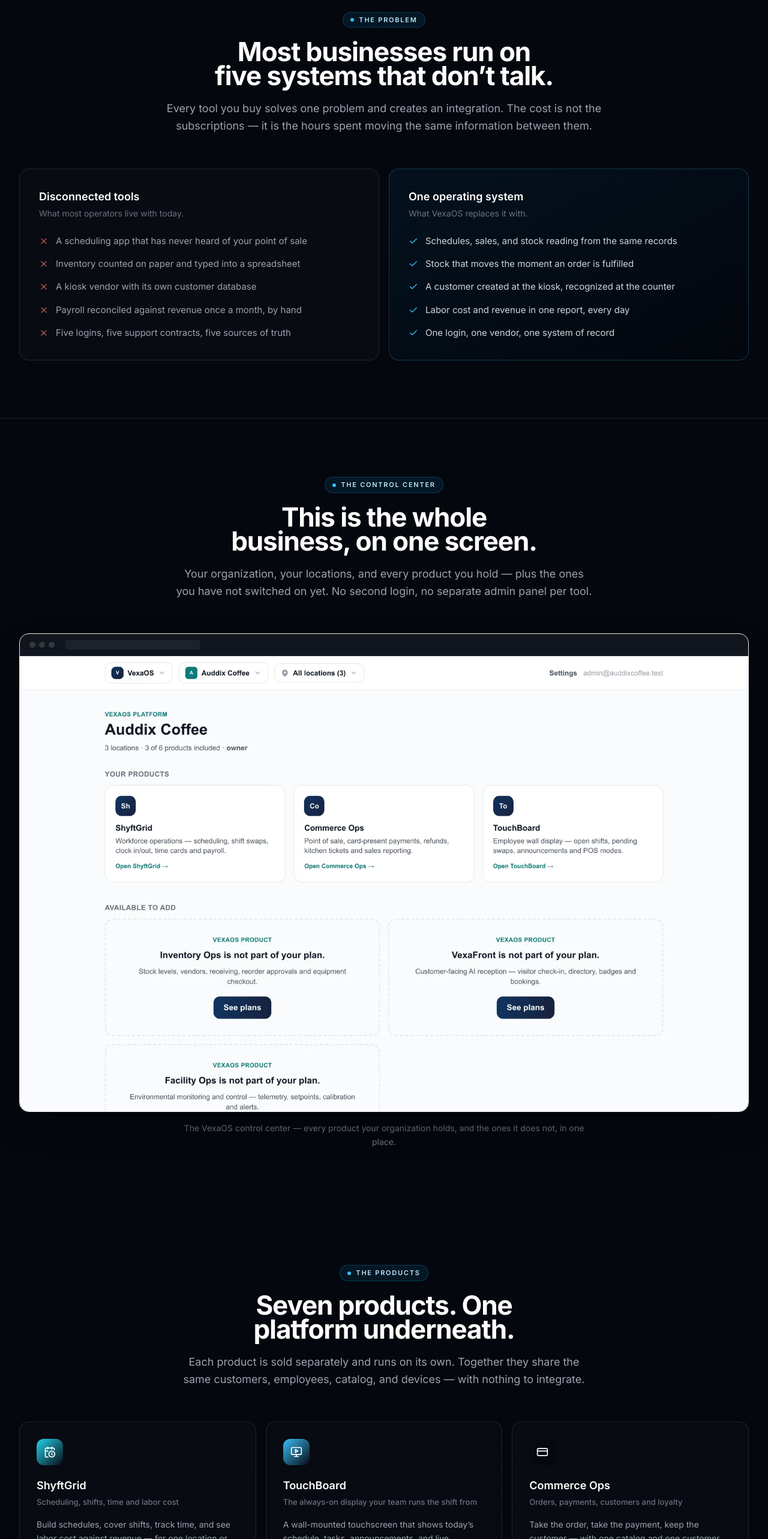
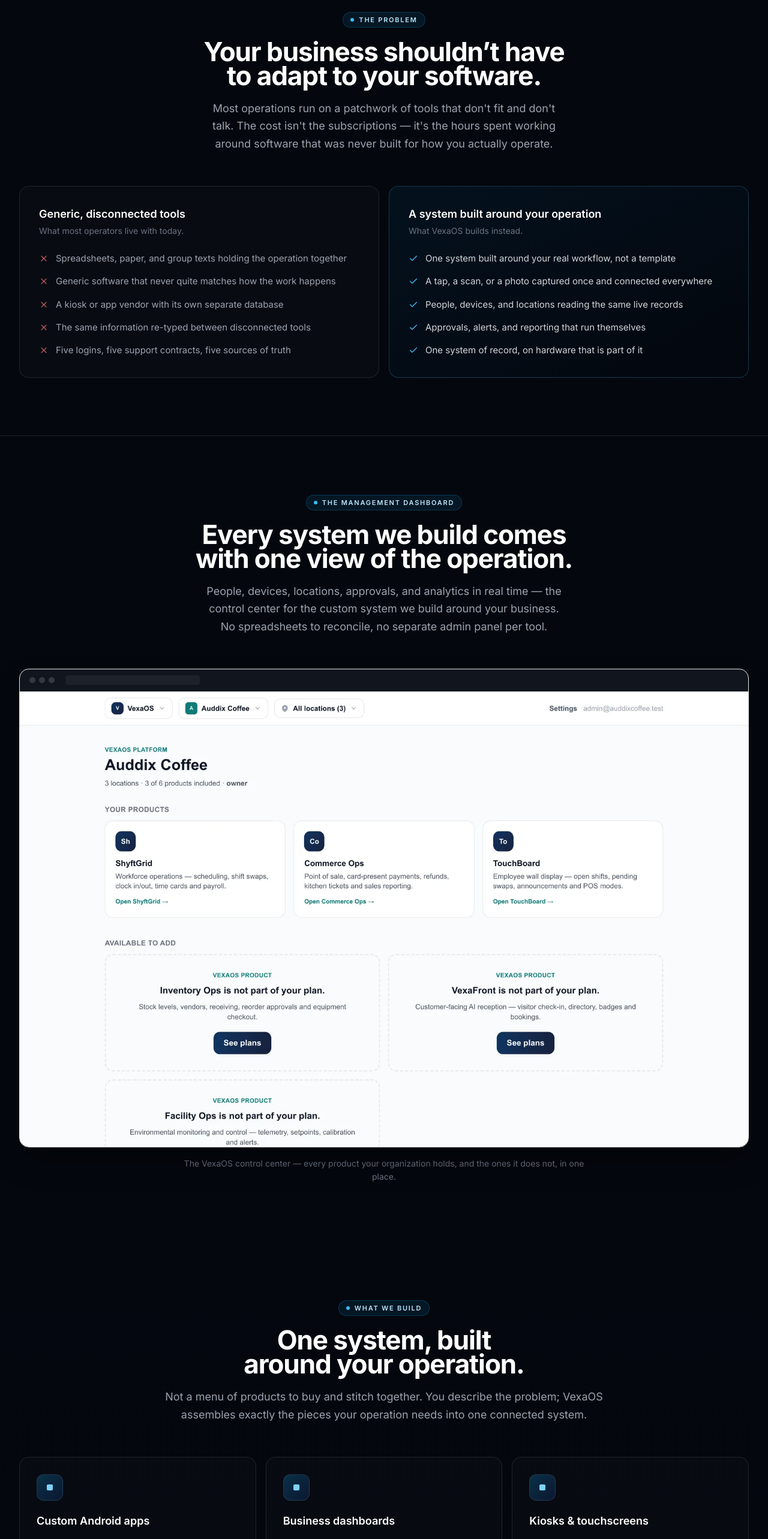
Before and after one commit to PulseTV-llc/dariushenryresume, a Next.js app: page / in a window 1280 px wide. Shown: the part 1689-4255 px from the top of the page at 60% size. Built offline with nearby package versions, Linux system fonts and the light colour scheme.

Commit message:
Reposition full homepage to custom business systems

```diff
--- a/components/home/HomeSections.tsx
+++ b/components/home/HomeSections.tsx
@@ -9,26 +9,19 @@
   SecondaryButton,
 } from '@/components/site/Section';
 import { SCREENS } from '@/lib/screens';
-import {
-  PRODUCTS,
-  VERTICALS,
-  OUTCOMES,
-  PLATFORM_PILLARS,
-  HARDWARE_LEASE,
-  TOUCHBOARD_PRICING_STATEMENT,
-} from '@/lib/vexaos';
+import { VERTICALS, OUTCOMES, PLATFORM_PILLARS } from '@/lib/vexaos';
 
 /* -------------------------------------------------------------- */
-/* 0 — The control center (product proof)                         */
+/* 0 — The management dashboard (proof)                           */
 /* -------------------------------------------------------------- */
 
 export function ControlCenterSection() {
   return (
     <Section className="border-t border-white/10">
       <SectionHeading
-        eyebrow="The control center"
-        title="This is the whole business, on one screen."
-        subtitle="Your organization, your locations, and every product you hold — plus the ones you have not switched on yet. No second login, no separate admin panel per tool."
+        eyebrow="The management dashboard"
+        title="Every system we build comes with one view of the operation."
+        subtitle="People, devices, locations, approvals, and analytics in real time — the control center for the custom system we build around your business. No spreadsheets to reconcile, no separate admin panel per tool."
       />
       <ScreenshotFrame shot={SCREENS.vexaosHome} priority sizes="(min-width: 1024px) 70vw, 100vw" />
     </Section>
@@ -40,19 +33,19 @@
 /* -------------------------------------------------------------- */
 
 const DISCONNECTED = [
-  'A scheduling app that has never heard of your point of sale',
-  'Inventory counted on paper and typed into a spreadsheet',
-  'A kiosk vendor with its own customer database',
-  'Payroll reconciled against revenue once a month, by hand',
+  'Spreadsheets, paper, and group texts holding the operation together',
+  'Generic software that never quite matches how the work happens',
+  'A kiosk or app vendor with its own separate database',
+  'The same information re-typed between disconnected tools',
   'Five logins, five support contracts, five sources of truth',
 ];
 
 const CONNECTED = [
-  'Schedules, sales, and stock reading from the same records',
-  'Stock that moves the moment an order is fulfilled',
-  'A customer created at the kiosk, recognized at the counter',
-  'Labor cost and revenue in one report, every day',
-  'One login, one vendor, one system of record',
+  'One system built around your real workflow, not a template',
+  'A tap, a scan, or a photo captured once and connected everywhere',
+  'People, devices, and locations reading the same live records',
+  'Approvals, alerts, and reporting that run themselves',
+  'One system of record, on hardware that is part of it',
 ];
 
 export function ProblemSection() {
@@ -60,12 +53,12 @@
     <Section className="border-t border-white/10">
       <SectionHeading
         eyebrow="The problem"
-        title={<>Most businesses run on five systems that don’t talk.</>}
-        subtitle="Every tool you buy solves one problem and creates an integration. The cost is not the subscriptions — it is the hours spent moving the same information between them."
+        title={<>Your business shouldn&rsquo;t have to adapt to your software.</>}
+        subtitle="Most operations run on a patchwork of tools that don't fit and don't talk. The cost isn't the subscriptions — it's the hours spent working around software that was never built for how you actually operate."
       />
       <div className="grid gap-4 lg:grid-cols-2">
         <div className="rounded-2xl border border-white/10 bg-white/[0.02] p-7 sm:p-8">
-          <h3 className="text-lg font-semibold text-white mb-1">Disconnected tools</h3>
+          <h3 className="text-lg font-semibold text-white mb-1">Generic, disconnected tools</h3>
           <p className="text-sm text-gray-500 mb-6">What most operators live with today.</p>
           <ul className="space-y-3.5">
             {DISCONNECTED.map((d) => (
@@ -77,8 +70,8 @@
           </ul>
         </div>
         <div className="rounded-2xl border border-sky-400/25 bg-gradient-to-br from-sky-500/[0.07] to-transparent p-7 sm:p-8">
-          <h3 className="text-lg font-semibold text-white mb-1">One operating system</h3>
-          <p className="text-sm text-gray-500 mb-6">What VexaOS replaces it with.</p>
+          <h3 className="text-lg font-semibold text-white mb-1">A system built around your operation</h3>
+          <p className="text-sm text-gray-500 mb-6">What VexaOS builds instead.</p>
           <ul className="space-y-3.5">
             {CONNECTED.map((c) => (
               <li key={c} className="flex items-start gap-3 text-[15px] text-gray-300 leading-relaxed">
@@ -94,73 +87,62 @@
 }
 
 /* -------------------------------------------------------------- */
-/* 2 — Product grid                                               */
+/* 2 — What we build (outcomes, NOT product SKUs)                 */
 /* -------------------------------------------------------------- */
+
+const WHAT_WE_BUILD: [string, string][] = [
+  ['Custom Android apps', 'Employee apps, field apps, dedicated tablets, and operational tools.'],
+  ['Business dashboards', 'Real-time management for schedules, inventory, approvals, and analytics.'],
+  ['Kiosks & touchscreens', 'Employee terminals, customer kiosks, check-in, and dedicated displays.'],
+  ['NFC, QR & barcode', 'Tap-to-identify clock-in, scanning, and connected hardware.'],
+  ['Workflow automation', 'Replace paperwork, spreadsheets, and manual approvals with connected flows.'],
+  ['Custom integrations', 'Connect the software you already use with APIs, webhooks, and databases.'],
+];
 
 export function ProductsSection() {
   return (
-    <Section id="products" className="bg-gradient-to-b from-transparent to-[#03060c]">
+    <Section id="what-we-build" className="bg-gradient-to-b from-transparent to-[#03060c]">
       <SectionHeading
-        eyebrow="The products"
-        title="Seven products. One platform underneath."
-        subtitle="Each product is sold separately and runs on its own. Together they share the same customers, employees, catalog, and devices — with nothing to integrate."
+        eyebrow="What we build"
+        title="One system, built around your operation."
+        subtitle="Not a menu of products to buy and stitch together. You describe the problem; VexaOS assembles exactly the pieces your operation needs into one connected system."
       />
       <div className="grid gap-4 sm:grid-cols-2 lg:grid-cols-3">
-        {PRODUCTS.map((p) => (
-          <Link
-            key={p.slug}
-            href={`/products/${p.slug}`}
-            className="group flex flex-col rounded-2xl border border-white/10 bg-white/[0.02] p-6 sm:p-7 hover:border-white/20 hover:bg-white/[0.04] transition-colors"
+        {WHAT_WE_BUILD.map(([t, d]) => (
+          <div
+            key={t}
+            className="flex flex-col rounded-2xl border border-white/10 bg-white/[0.02] p-6 sm:p-7"
           >
-            <span
-              className={`inline-flex w-11 h-11 rounded-xl bg-gradient-to-br ${p.accent} items-center justify-center`}
-            >
-              <Icon name={p.icon} className="w-5 h-5 text-white" strokeWidth={2} />
+            <span className="inline-flex w-11 h-11 rounded-xl bg-gradient-to-br from-sky-500/25 to-blue-600/15 border border-white/10 items-center justify-center">
+              <span className="w-2.5 h-2.5 rounded-sm bg-sky-300" />
             </span>
-            <h3 className="mt-5 text-lg font-semibold text-white">{p.name}</h3>
-            <p className="mt-1 text-[13px] font-medium text-gray-500">{p.role}</p>
-            <p className="mt-4 text-sm text-gray-400 leading-relaxed flex-1">{p.summary}</p>
-            <span className="mt-6 inline-flex items-center gap-1.5 text-sm font-semibold text-sky-300 group-hover:gap-2.5 transition-all">
-              Explore {p.name}
-              <ArrowRight className="w-4 h-4" />
-            </span>
-          </Link>
+            <h3 className="mt-5 text-lg font-semibold text-white">{t}</h3>
+            <p className="mt-3 text-sm text-gray-400 leading-relaxed flex-1">{d}</p>
+          </div>
         ))}
-
-        <div className="flex flex-col justify-center rounded-2xl border border-dashed border-white/15 bg-white/[0.01] p-6 sm:p-7">
-          <PoweredByBadge className="self-start" />
-          <p className="mt-4 text-sm text-gray-400 leading-relaxed">
-            Start with one product and add the rest when you are ready. Because they share the
-            platform, adding a product is a switch — not a migration.
-          </p>
-          <SecondaryButton href="/products" className="mt-6 w-full text-sm py-3">
-            Compare all products
-          </SecondaryButton>
-        </div>
       </div>
-
-      <div className="mt-16">
-        <ScreenshotFrame
-          shot={SCREENS.productSwitcher}
-          sizes="(min-width: 1024px) 60vw, 100vw"
-          className="max-w-4xl mx-auto"
-        />
+      <div className="mt-10 flex flex-col sm:flex-row items-center justify-center gap-3">
+        <SecondaryButton href="/what-we-build">
+          Explore what we build
+          <ArrowRight className="w-4 h-4" />
+        </SecondaryButton>
+        <SecondaryButton href="/systems">See real system examples</SecondaryButton>
       </div>
     </Section>
   );
 }
 
 /* -------------------------------------------------------------- */
-/* 3 — Platform                                                   */
+/* 3 — Built on VexaOS (reusable infrastructure)                 */
 /* -------------------------------------------------------------- */
 
 export function PlatformSection() {
   return (
     <Section className="border-t border-white/10">
       <SectionHeading
-        eyebrow="The platform"
-        title="What makes them one system instead of seven."
-        subtitle="VexaOS is not a bundle. It is a shared foundation the products are built on — which is why data never has to be synced between them."
+        eyebrow="Built on VexaOS"
+        title="Custom for you. Built on proven infrastructure."
+        subtitle="We don't start every project from zero. Reusable platform components — identity, workforce, forms, inventory, displays, notifications, dashboards, and integrations — let us build sophisticated custom systems faster. This is the technology underneath your system, not products you shop for."
       />
       <div className="grid gap-4 sm:grid-cols-2 lg:grid-cols-3">
         {PLATFORM_PILLARS.slice(0, 6).map((pillar) => (
@@ -177,8 +159,8 @@
         ))}
       </div>
       <div className="mt-10 text-center">
-        <SecondaryButton href="/platform">
-          Read the platform overview
+        <SecondaryButton href="/how-it-works">
+          See how it works
           <ArrowRight className="w-4 h-4" />
         </SecondaryButton>
       </div>
@@ -196,7 +178,7 @@
       <SectionHeading
         eyebrow="Why it matters"
         title="The value is in what stops happening."
-        subtitle="Connected systems are not an aesthetic preference. They remove entire categories of daily work."
+        subtitle="A system built around your operation removes entire categories of daily work — the re-typing, the reconciling, the chasing."
       />
       <div className="grid gap-4 sm:grid-cols-2">
         {OUTCOMES.map((o) => (
@@ -227,8 +209,8 @@
     <Section className="border-t border-white/10">
       <SectionHeading
         eyebrow="Industries"
-        title="Configured for how your industry actually operates."
-        subtitle="VexaFront and the products around it ship with vertical configurations — the same platform, shaped to the workflow your front counter and back office already run."
+        title="Built around your operation — not your industry label."
+        subtitle="Manufacturing, restaurants, facilities, retail, healthcare operations, hospitality, and multi-location businesses all run differently. We build to how yours works."
       />
       <div className="grid gap-3 sm:grid-cols-2 lg:grid-cols-4">
         {VERTICALS.map((v) => (
@@ -252,7 +234,7 @@
 }
 
 /* -------------------------------------------------------------- */
-/* 6 — Hardware                                                   */
+/* 6 — Connected hardware                                         */
 /* -------------------------------------------------------------- */
 
 export function HardwareSection() {
@@ -262,16 +244,16 @@
         <div>
           <SectionHeading
             center={false}
-            eyebrow="Hardware"
-            title="The screens are part of the system."
-            subtitle="VexaFront kiosks and TouchBoard displays are enrolled in the VexaOS device registry — configured remotely, monitored centrally, and locked down by default."
+            eyebrow="Connected hardware"
+            title="The hardware is part of the system."
+            subtitle="NFC readers, barcode and QR scanners, kiosks, printers, sensors, and displays — enrolled in the VexaOS device registry, configured remotely, monitored centrally, and locked down by default."
           />
           <ul className="space-y-3.5">
             {[
-              'VexaFront customer kiosks from 15" to 43", plus wall installations',
-              'TouchBoard employee displays from 32" to 86"',
-              'Enrollment, configuration, and content managed from the control center',
-              'Purchase outright or lease with hardware replacement included',
+              'NFC badges and readers for tap-to-identify clock-in',
+              'Barcode / QR scanning for inventory, receiving, and check-in',
+              'Android kiosks and touchscreen displays from tablet to large-format',
+              'Every device enrolled, configured, and managed from the dashboard',
             ].map((t) => (
               <li key={t} className="flex items-start gap-3 text-[15px] text-gray-400 leading-relaxed">
                 <Check className="w-4 h-4 mt-1 shrink-0 text-sky-400" />
@@ -281,7 +263,7 @@
           </ul>
           <div className="mt-9">
             <SecondaryButton href="/hardware">
-              See hardware and sizes
+              See connected hardware
               <ArrowRight className="w-4 h-4" />
             </SecondaryButton>
           </div>
@@ -289,16 +271,6 @@
 
         <div>
           <ScreenshotFrame shot={SCREENS.touchBoard} sizes="(min-width: 1024px) 45vw, 100vw" />
-          <div className="mt-6 rounded-2xl border border-white/10 bg-white/[0.02] px-6 py-5">
-            <p className="text-[11px] font-semibold uppercase tracking-[0.16em] text-sky-300/90">
-              Flagship display · {HARDWARE_LEASE.size}
-            </p>
-            <p className="mt-2.5 text-sm text-gray-400 leading-relaxed">
-              ${HARDWARE_LEASE.purchase.toLocaleString()} to purchase, or $
-              {HARDWARE_LEASE.monthly}/month over {HARDWARE_LEASE.term} with replacement
-              included. {TOUCHBOARD_PRICING_STATEMENT}
-            </p>
-          </div>
         </div>
       </div>
     </Section>
@@ -306,7 +278,7 @@
 }
 
 /* -------------------------------------------------------------- */
-/* 7 — Proof / case study                                         */
+/* 7 — Proof / real system built                                 */
 /* -------------------------------------------------------------- */
 
 export function ProofSection() {
@@ -317,13 +289,13 @@
           <div className="lg:col-span-7">
             <PoweredByBadge />
             <h2 className="mt-5 text-2xl sm:text-3xl font-bold text-white tracking-tight text-balance">
-              ShyftGrid proved the model before VexaOS had a name.
+              A real connected system we built — before VexaOS had a name.
             </h2>
             <p className="mt-4 text-gray-400 leading-relaxed">
-              The workforce product started as a single connected system — a manager dashboard,
-              a staff mobile experience, and a touchscreen board on one real-time backend. That
-              architecture is what became the VexaOS platform, and what every product now
-              inherits.
+              A workforce operation ran as a single connected system: a manager dashboard, a staff
+              mobile experience, and a touchscreen board on one real-time backend. That architecture
+              became the reusable VexaOS platform — the infrastructure every custom system we build
+              now inherits.
             </p>
             <div className="mt-8">
               <SecondaryButton href="/case-study-shyftgrid">
```
